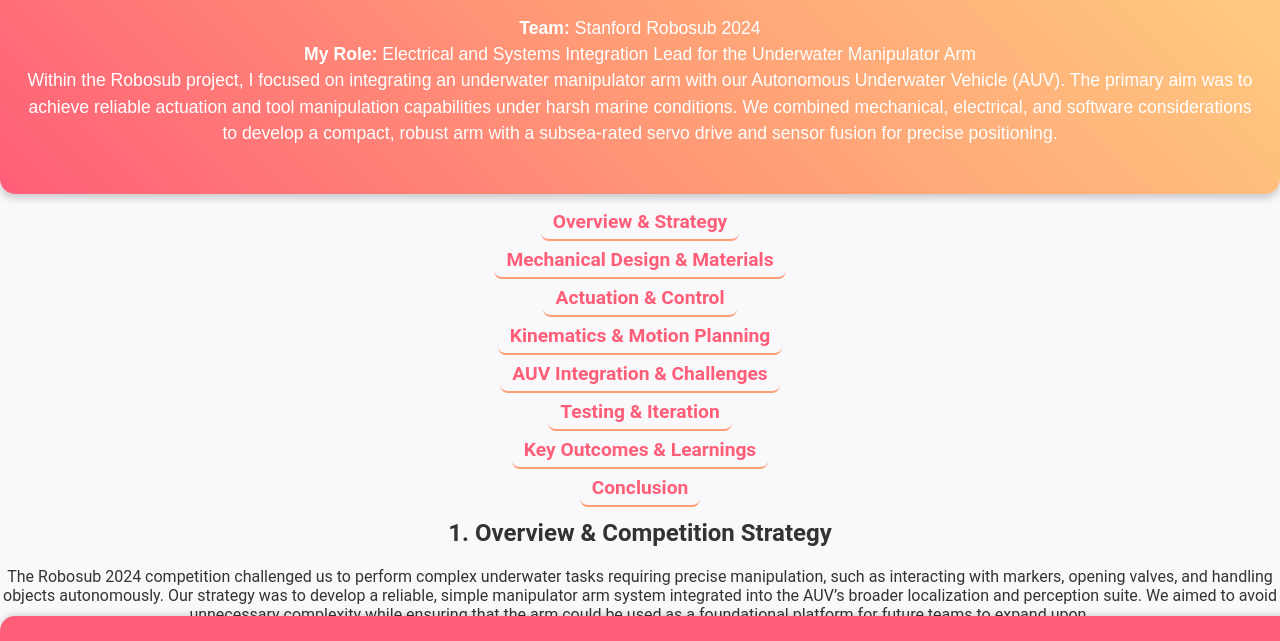
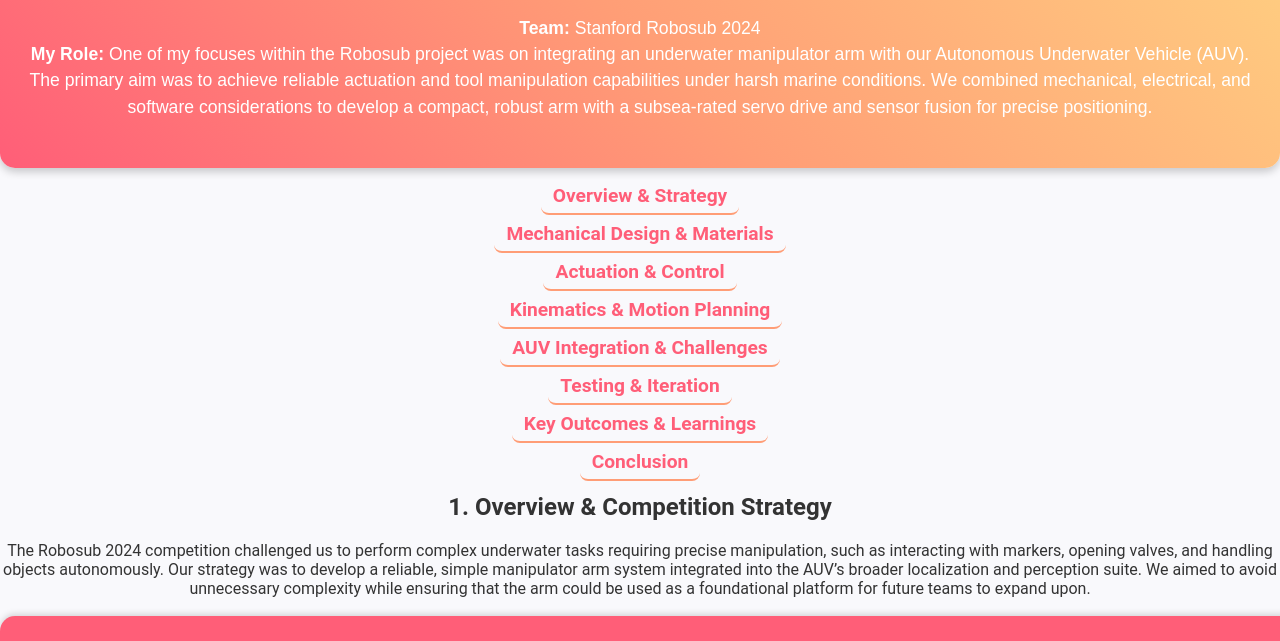
Before and after one commit to angelinakrinos/portfolio, a plain HTML site: page projects/robosub-power-manipulator.html in a window 1280 px wide. Shown: the part 77-718 px from the top of the page. Drawn offline with Linux system fonts and the light colour scheme.

Commit message:
Update robosub-power-manipulator.html

```diff
--- a/projects/robosub-power-manipulator.html
+++ b/projects/robosub-power-manipulator.html
@@ -12,8 +12,7 @@
         <h1>Robosub: Underwater Robotic Manipulator Integration</h1>
         <p>
             <strong>Team:</strong> Stanford Robosub 2024<br>
-            <strong>My Role:</strong> Electrical and Systems Integration Lead for the Underwater Manipulator Arm<br>
-            Within the Robosub project, I focused on integrating an underwater manipulator arm with our Autonomous Underwater Vehicle (AUV).
+            <strong>My Role:</strong> One of my focuses within the Robosub project was on integrating an underwater manipulator arm with our Autonomous Underwater Vehicle (AUV).
             The primary aim was to achieve reliable actuation and tool manipulation capabilities under harsh marine conditions.
             We combined mechanical, electrical, and software considerations to develop a compact, robust arm with a subsea-rated servo drive
             and sensor fusion for precise positioning.
```
